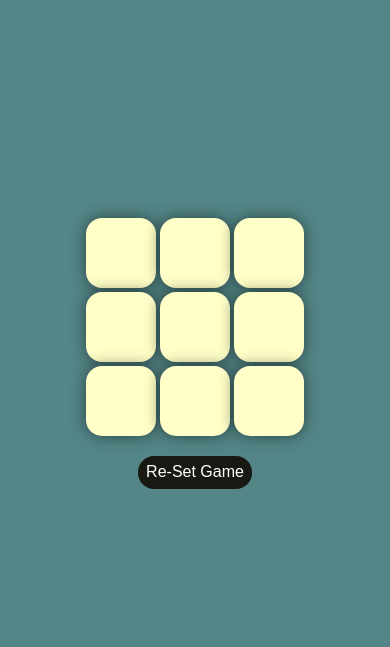
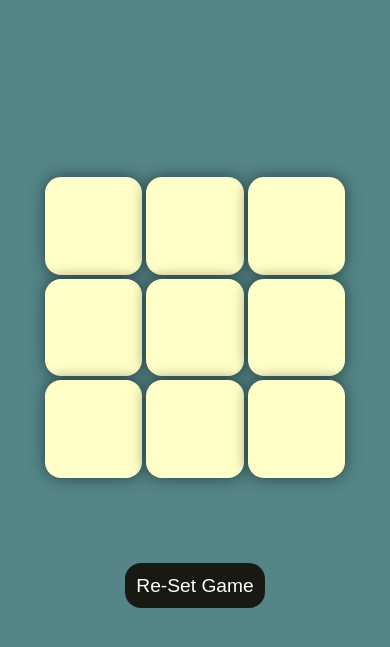
Before and after one commit to NayanSarkar-A/Tik-Tac-Toc-Game-, a plain HTML site: page index.html in a window 390 px wide. Shown: the part 75-722 px from the top of the page. Drawn offline with Linux system fonts and the light colour scheme.

Commit message:
Set all Media Queries

```diff
--- a/index.html
+++ b/index.html
@@ -9,7 +9,7 @@
 <body>
     <div class="msg-contanaer   hidee">
         <p id="winner">Winner </p>
-        <button class="restart-game">Restart Game</button>
+        <button class="restart-game btn">Restart Game</button>
     </div>
     <main>
         <div class="contanar-game">
@@ -26,7 +26,7 @@
                     <button class="box"></button>
                     <button class="box"></button>
                 </div>
-                <button class="reset-game-btn">Re-Set Game</button>
+                <button class="reset-game-btn ">Re-Set Game</button>
             </div>
 
         </div>
--- a/index.js
+++ b/index.js
@@ -53,7 +53,7 @@ const cheackWinner=()=>{
 
 // step -3 ... after the cheack winner , we have to show the winner
 const showWinner= (winner)=>{
-    winnerPa.innerText=` cong.. You are win ..!${winner}`;
+    winnerPa.innerText=` Congratulations.. The Winner is ${winner}`;
     msgContanaer.classList.remove("hidee");
     disabledBoxes(); // step-4 are calling here.
 }
--- a/style.css
+++ b/style.css
@@ -93,3 +93,41 @@ body{
 .hidee{
     display: none;
 }
+@media (min-width:100px) and (max-width:600px) {
+    #winner{
+        font-size:2rem ;
+        line-height: 3.5rem;
+
+    }
+    .reset-game-btn ,.restart-game{
+        margin-top: 5rem;
+        font-size: 1.2rem;
+        padding: 0.7rem;
+    }
+    .btn{
+        margin-top: 7rem;
+        font-size: 1.1rem;
+        padding: 0.7rem;
+    }
+    .box{
+        height: 25vmin;
+        width: 25vmin;
+        border: none;
+        border-radius: 1rem;
+        box-shadow: 0 0 1rem  rgba(0,0,0, 0.5);
+        font-size:7vmin ;
+        color: #b0453e;
+        background-color: #ffffc7;
+    }
+    .game-box{
+        margin-top: 5rem;
+        height: 80vmin;
+        width: 80vmin;
+        /* border: 1px solid black; */
+        display: flex;
+        flex-wrap: wrap;
+        justify-content: center;
+        align-content: center;
+        gap: 1vmin;
+    }
+}
```
